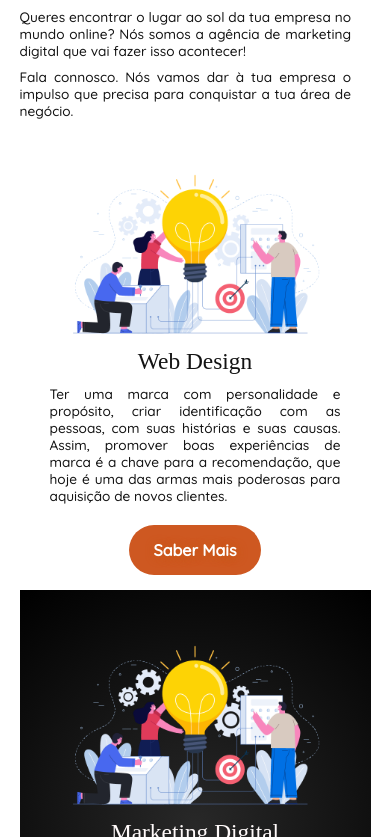
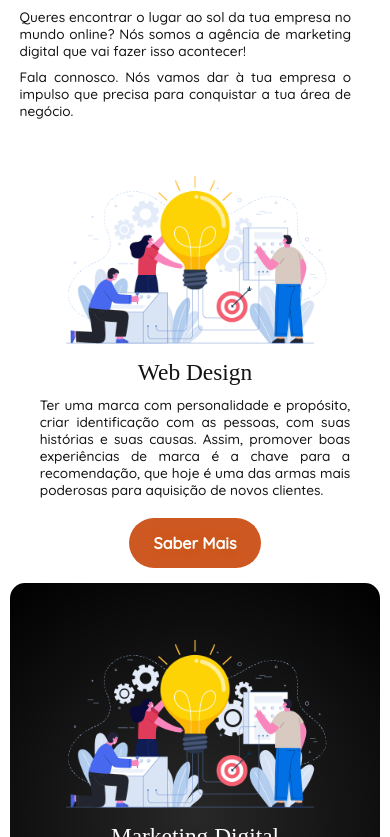
Before and after one commit to Stritle/iBytesSite, a React (Create React App) app: page / in a window 390 px wide. Shown: the part 2487-3324 px from the top of the page. Built offline with nearby package versions, Linux system fonts and the light colour scheme; a web font is replaced by a local one.

Commit message:
first commit

```diff
--- a/src/App.css
+++ b/src/App.css
@@ -491,8 +491,8 @@ h1 {
   height: auto;
   text-align: center;
   -webkit-box-flex: 1;
-      -ms-flex: 1 1 50vw;
-          flex: 1 1 50vw;
+      -ms-flex: 1 1 30vw;
+          flex: 1 1 30vw;
 }
 
 .contentServiçosComponent img {
@@ -541,6 +541,12 @@ h1 {
 }
 
 @media (max-width: 850px) {
+  .contentServiçosComponent {
+    -webkit-box-flex: 1;
+        -ms-flex: 1 1 50vw;
+            flex: 1 1 50vw;
+    border-radius: 15px;
+  }
   .contentServiçosComponent img {
     width: 80%;
   }
@@ -913,8 +919,8 @@ h1 {
   }
   .serviços .serviçosDescrição div {
     -webkit-box-flex: 1;
-        -ms-flex: 1 1 80vw;
-            flex: 1 1 80vw;
+        -ms-flex: 1 1 90vw;
+            flex: 1 1 90vw;
   }
   .serviços .serviçosDescrição div:nth-child(2) {
     color: #555555;
@@ -943,7 +949,7 @@ h1 {
     background-size: 100%;
   }
   .serviços .tipoServiços {
-    max-width: 100%;
+    width: 95%;
   }
 }
 
--- a/src/styles/_serviços.scss
+++ b/src/styles/_serviços.scss
@@ -60,6 +60,7 @@ background: radial-gradient(circle, rgba(40,40,40,1) 0%, rgba(0,0,0,1) 100%);
      }
      & div:nth-child(2n+1){
 color:rgb(19, 19, 19);
+
 p{
 color: rgb(19, 19, 19);
 }
@@ -77,7 +78,7 @@ color: rgb(19, 19, 19);
         height: auto;
         margin-bottom: 0vh;
         div{
-            flex: 1 1 80vw;
+            flex: 1 1 90vw;
         }
         div:nth-child(2) {
             color: rgb(85, 85, 85);
@@ -108,7 +109,8 @@ color: rgb(19, 19, 19);
         }
     }
     .tipoServiços {
-        max-width: 100%;
+        width: 95%;
+
 
     }
 }
--- a/src/styles/_serviçosComponent.scss
+++ b/src/styles/_serviçosComponent.scss
@@ -2,7 +2,7 @@
     width: 100vw;
     height: auto;
     text-align: center;
-    flex: 1 1 50vw;
+    flex: 1 1 30vw;
     img {
         display: block;
         margin-left: auto;
@@ -49,6 +49,8 @@
 
 
     .contentServiçosComponent {
+        flex: 1 1 50vw;
+        border-radius: 15px;
         img {
             width: 80%;
         }
```
Also changed, not shown: 1 other file (tests, documents, lock files or other folders).
